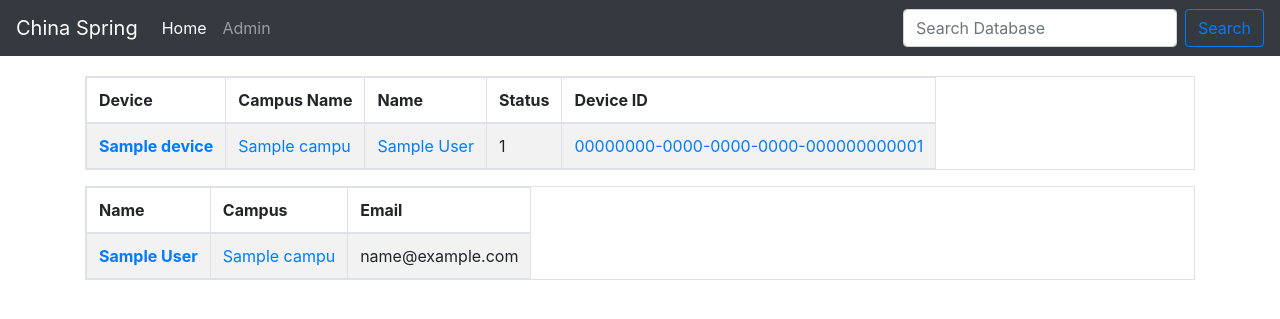
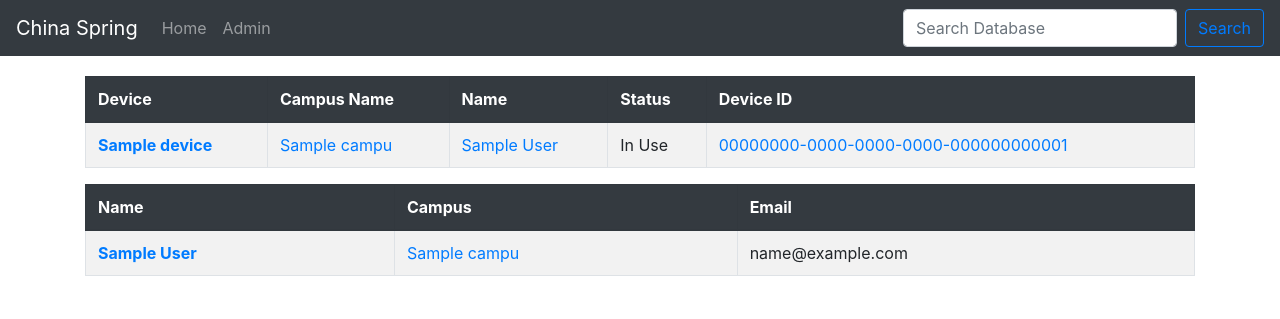
Before and after one commit to JoeWHoward/Django-Inventory-System, a Django app: page // in a window 1280 px wide. Shown: the top 319 px of the page. Run offline with Django 3.2, Linux system fonts and the light colour scheme; tables that the repository leaves empty hold one stand-in row (values such as "Sample post"); parts of the project's set-up code (start-up, migrations or seed data) failed here and were passed over; some libraries are stand-ins or nearby versions.

Commit message:
Fix status issue, change QR codes to encode full URL

```diff
--- a/CSISDEnvironment/CSISDInventory/IMS/models.py
+++ b/CSISDEnvironment/CSISDInventory/IMS/models.py
@@ -30,10 +30,10 @@ class Teacher(models.Model):
 
 class Device(models.Model):
     id = models.UUIDField(primary_key=True, default=uuid.uuid4, editable=False)
-    iU=1
-    iS=2
-    iM=3
-    dM=4
+    iU="In Use"
+    iS="In Stock"
+    iM="In Maintenance"
+    dM="Damaged"
     statusChoices = (
         (iU, 'In Use'),
         (iS, 'In Stock'),
--- a/CSISDEnvironment/CSISDInventory/IMS/templates/IMS/base.html
+++ b/CSISDEnvironment/CSISDInventory/IMS/templates/IMS/base.html
@@ -18,7 +18,7 @@
       <div class="collapse navbar-collapse" id="navbarTogglerDemo01">
         <a class="navbar-brand" href="/ims/">China Spring</a>
         <ul class="navbar-nav mr-auto mt-2 mt-lg-0">
-          <li class="nav-item active">
+          <li class="nav-item">
             <a class="nav-link" href="/ims/">Home</a>
           </li>
           <li class="nav-item">
--- a/CSISDEnvironment/CSISDInventory/IMS/templates/IMS/device_detail.html
+++ b/CSISDEnvironment/CSISDInventory/IMS/templates/IMS/device_detail.html
@@ -1,5 +1,5 @@
 {% extends 'IMS/base.html' %}
-{% load qr_code %}
+{% load qr_code ims_extras %}
 {% block content %}
 <div class="container">
     <h3>{{ device.brand }}  {{ device }} // {{ device.owner.name }} // {{ device.owner.campus.name }} // <span style="color:{{color}}">{{ device.status }}</span></h3>
@@ -39,7 +39,9 @@
 
     <div class="row">
         <div class="col-xs-12 text-center">
-            {% qr_from_text device.id size=25 %}
+            {% with "http://127.0.0.1:8000/ims/device/"|addstr:device.id as deviceurl %}
+            {% qr_from_text deviceurl size=25 %}
+            {% endwith %}
             <p class="small text-center">{{ device.id }}</p>
         </div>
     </div>
--- a/CSISDEnvironment/CSISDInventory/IMS/templates/IMS/index.html
+++ b/CSISDEnvironment/CSISDInventory/IMS/templates/IMS/index.html
@@ -1,16 +1,20 @@
 {% extends 'IMS/base.html' %}
 {% block content %}
 {% if device_list or campus_list or teacher_list %}
+
+
+
+
 <div class="container">
-
-    <table class="table table-striped table-bordered table-hover table-responsive">
-      <thead>
+    <div class="table-responsive">
+    <table class="table table-striped table-bordered table-hover">
+      <thead class="thead-dark">
         <tr>
-          <th scope="col">Device</th>
-          <th scope="col">Campus Name</th>
-          <th scope="col">Name</th>
-          <th scope="col">Status</th>
-          <th scope="col">Device ID</th>
+          <th class="bg-dark text-white" scope="col">Device</th>
+          <th class="bg-dark text-white" scope="col">Campus Name</th>
+          <th class="bg-dark text-white" scope="col">Name</th>
+          <th class="bg-dark text-white" scope="col">Status</th>
+          <th class="bg-dark text-white" scope="col">Device ID</th>
         </tr>
       </thead>
       <tbody>
@@ -20,19 +24,20 @@
           <th scope="row"><a href="/ims/device/{{ device.id }}/">{{ device.name }}</a></th>
           <td><a href="/ims/campus/{{ device.owner.campus.id }}">{{ device.owner.campus.name }}</a></td>
           <td><a href="/ims/teacher/{{ device.owner.id }}">{{ device.owner.name }}</a></td>
-          <td>{{ device.get_status_display }}</td>
+          <td style="color:{{color}}">{{ device.get_status_display }}</td>
           <td><a href="/ims/device/{{ device.id }}/">{{ device.id }}</a></td>
         </tr>
         {% endfor %}
       </tbody>
     </table>
-
-    <table class="table table-striped table-bordered table-hover table-responsive">
-      <thead>
+    </div>
+    <div class="table-responsive">
+    <table class="table table-striped table-bordered table-hover">
+      <thead class="thead-dark">
         <tr>
-          <th scope="col">Name</th>
-          <th scope="col">Campus</th>
-          <th scope="col">Email</th>
+          <th class="bg-dark text-white" scope="col">Name</th>
+          <th class="bg-dark text-white" scope="col">Campus</th>
+          <th class="bg-dark text-white" scope="col">Email</th>
         </tr>
       </thead>
       <tbody>
@@ -45,6 +50,46 @@
         {% endfor %}
       </tbody>
     </table>
+    </div>
+
+    {% if teacher_list.has_other_pages %}
+    <ul class="pagination">
+    {% if teacher_list.has_previous %}
+        <li class="page-item"><a class="page-link" href="?page={{ teacher_list.previous_page_number }}">&laquo;</a></li>
+    {% else %}
+        <li class="page-item disabled"><span class="page-link">&laquo;</span></li>
+    {% endif %}
+    {% for i in teacher_list.paginator.page_range %}
+    {% if teacher_list.number == i %}
+        <li class="page-item active"><span class="page-link">{{ i }}<span class="page-link sr-only">(current)</span></span></li>
+    {% else %}
+        <li class="page-item"><a class="page-link" href="?page={{ i }}">{{ i }}</a></li>
+    {% endif %}
+    {% endfor %}
+    {% if teacher_list.has_next %}
+      <li class="page-item"><a class="page-link" href="?page={{ teacher_list.next_page_number }}">&raquo;</a></li>
+    {% else %}
+      <li class="page-item disabled"><span class="page-link">&raquo;</span></li>
+    {% endif %}
+  </ul>
+    {% endif %}
+    <!--
+    <ul class="pagination">
+        {% if teacher_list.has_previous %}
+            <li class="page-item"><a class="page-link" href="?page=1">&laquo; First</a></li>
+            <li class="page-item"><a class="page-link" href="?page={{ teacher_list.previous_page_number }}">{{ teacher_list.number|add:"-1" }}</a></li>
+        {% endif %}
+
+        <li class="page-item disabled"><span class="current">
+            <p class="page-link">{{ teacher_list.number }}</p>
+        </span></li>
+
+        {% if teacher_list.has_next %}
+            <li class="page-item"><a class="page-link" href="?page={{ teacher_list.next_page_number }}">{{ teacher_list.number|add:"1" }}</a></li>
+            <li class="page-item"><a class="page-link" href="?page={{ teacher_list.paginator.num_pages }}">Last &raquo;</a></li>
+        {% endif %}
+    </ul>
+-->
 </div>
 
 
--- a/CSISDEnvironment/CSISDInventory/IMS/templates/search/search.html
+++ b/CSISDEnvironment/CSISDInventory/IMS/templates/search/search.html
@@ -4,8 +4,8 @@
     <form method="get" action=".">
         {% if query %}
             <h3>Results</h3>
-
-            <table class="table table-striped table-bordered table-hover table-responsive">
+            <div class="table-responsive">
+            <table class="table table-striped table-bordered table-hover">
                 <tbody>
                     {% for result in page.object_list %}
                     <p>
@@ -37,7 +37,7 @@
                     {% endfor %}
                 </tbody>
             </table>
-
+            </div>
             {% if page.has_previous or page.has_next %}
                 <div>
                     {% if page.has_previous %}<a href="?q={{ query }}&amp;page={{ page.previous_page_number }}">{% endif %}&laquo; Previous{% if page.has_previous %}</a>{% endif %}
--- a/CSISDEnvironment/CSISDInventory/IMS/views.py
+++ b/CSISDEnvironment/CSISDInventory/IMS/views.py
@@ -1,18 +1,30 @@
 from django.shortcuts import get_object_or_404, render
 from django.http import HttpResponse, Http404
+from django.core.paginator import EmptyPage, PageNotAnInteger, Paginator
 from .models import Device, Campus, Teacher
 from .forms import DeviceForm
 
 # Create your views here.
 
 def list(request):
-    device_list = Device.objects.order_by('status')
+    device_list = Device.objects.order_by('status') # Define dataset to be fed into the urls/pageview
     teacher_list = Teacher.objects.order_by('name')
     campus_list = Campus.objects.order_by('name')
+
+    device_paginator = Paginator(device_list, 20) # Create paginators for each dataset and assign to appropriate list
+    teacher_paginator = Paginator(teacher_list, 20)
+    campus_paginator = Paginator(campus_list, 20)
+
+    page = request.GET.get('page')
+
+    pag_device_list = device_paginator.get_page(page)
+    pag_teacher_list = teacher_paginator.get_page(page)
+    pag_campus_list = campus_paginator.get_page(page)
+
     context = {
-        'device_list': device_list,
-        'teacher_list': teacher_list,
-        'campus_list': campus_list,
+        'device_list': pag_device_list,
+        'teacher_list': pag_teacher_list,
+        'campus_list': pag_campus_list,
     }
     return render(request, 'IMS/index.html', context)
 
@@ -35,10 +47,10 @@ def device_detail(request, id):
     device = get_object_or_404(Device, pk=id)
     success=False
 
-    iU=1
-    iS=2
-    iM=3
-    dM=4
+    iU="In Use"
+    iS="In Stock"
+    iM="In Maintenance"
+    dM="Damaged"
 
     if device.status == 'In Use':
         color="#C21807"
```
Also changed, not shown: CSISDEnvironment/CSISDInventory/IMS/templates/IMS/campus_detail.html (+7 -5 lines), CSISDEnvironment/CSISDInventory/IMS/templates/IMS/teacher_detail.html (+9 -7 lines), CSISDEnvironment/CSISDInventory/IMS/templates/search/base.html (deleted, +0 -57 lines), CSISDEnvironment/CSISDInventory/IMS/templatetags/ims_extras.py (added, +8 -0 lines), CSISDEnvironment/CSISDInventory/IMS/migrations/0008_auto_20181227_0448.py (added).
